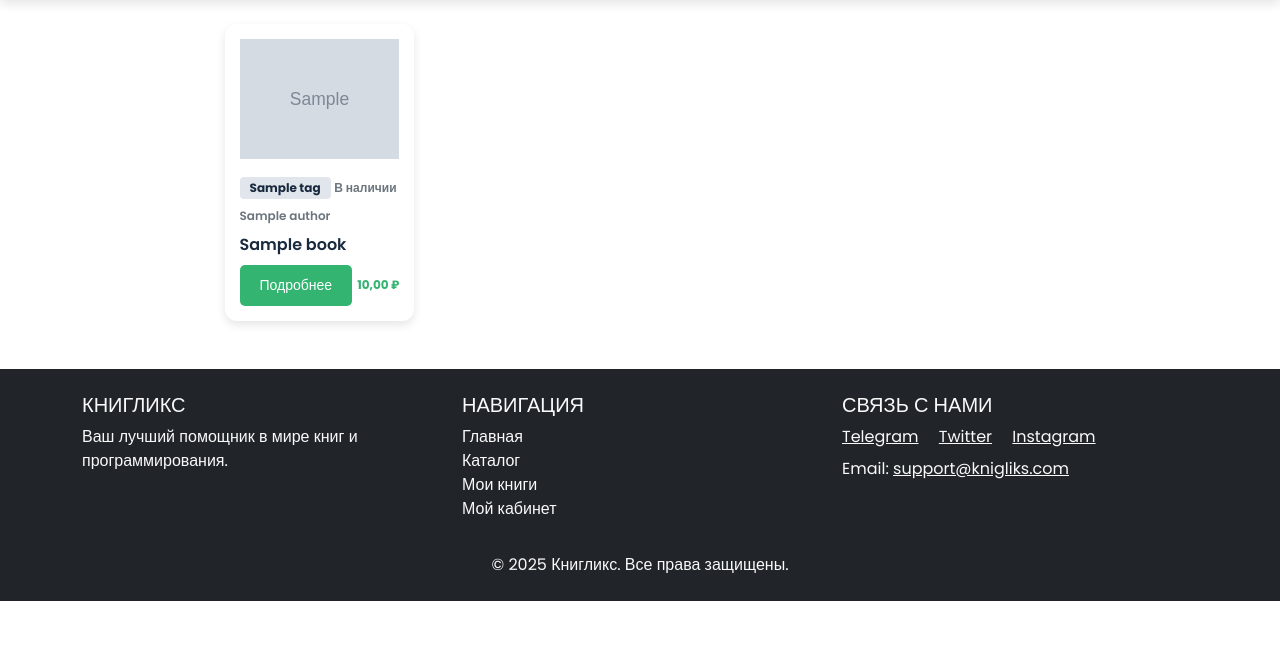
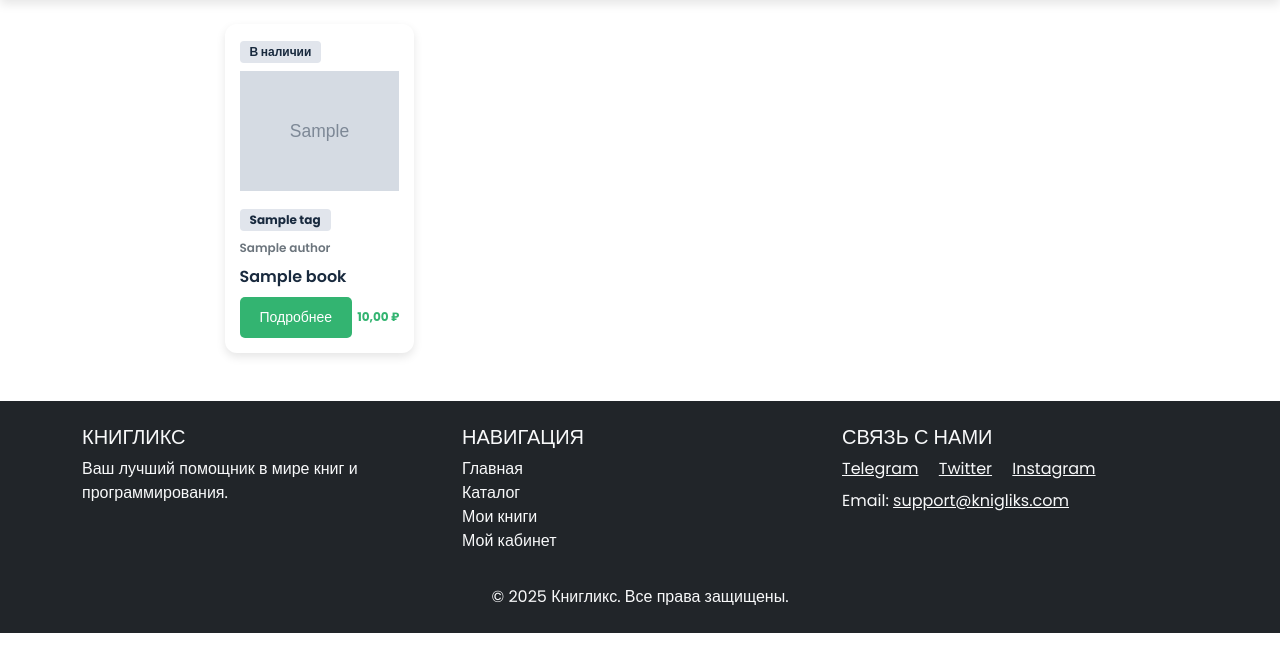
Before and after one commit to abortacc/book_shop, a Django app: page /catalog/ in a window 1280 px wide. Shown: the part 62-734 px from the top of the page. Run offline with Django 5.2, Linux system fonts and the light colour scheme; tables that the repository leaves empty hold one stand-in row (values such as "Sample post"); grey boxes marked "Sample" are stand-in pictures; some libraries are stand-ins or nearby versions.

Commit message:
Replace truncatewords with truncatechars in cards

```diff
--- a/book_shop/templates/includes/book_card.html
+++ b/book_shop/templates/includes/book_card.html
@@ -8,7 +8,7 @@
             {% endfor %}
             <span class="badge custom-badge me-1">{{ book.category.title }}</span>
         </div>
-        <p class="mb-2">{{ book.title }}</p>
+        <p class="mb-2">{{ book.title|truncatechars:30 }}</p>
         <div class="d-flex justify-content-between align-items-center">
             <button class="btn btn-custom">Подробнее</button>
             <p class="price mb-0">{{ book.price }} ₽</p>
--- a/book_shop/templates/includes/catalog_card.html
+++ b/book_shop/templates/includes/catalog_card.html
@@ -3,24 +3,27 @@
 <div class="col-md-3">
     <div class="book-card">
 
+        <div>
+            {% if book.is_avaible %}
+                <span class="badge custom-badge mb-2">В наличии</span>
+            {% else  %}
+                <span class="badge custom-badge mb-2">Не в наличии</span>
+            {% endif %}
+        </div>
+
         <a href="#">
             <img src="{{ book.cover_image.url }}" class="img-fluid mb-3" alt="Обложка книги">
         </a>
 
-        <div class="justify-content-between align-items-center mb-2">
+        <div class="justify-content-left align-items-center mb-2">
             {% for tag in book.tags.all|slice:":2"  %}
                 <span class="badge custom-badge">{{ tag.name }}</span>
             {% endfor %}
-            {% if book.is_avaible %}
-                <span class="text-muted small">В наличии</span>
-            {% else  %}
-                <span class="text-muted small">Не в наличии</span>
-            {% endif %}
         </div>
 
         <div class="book-card-info">
             <p class="text-muted small mb-2">{{ book.author }}</p>
-            <p class="mb-2">{{ book.title|truncatewords:4 }}</p>
+            <p class="mb-2">{{ book.title|truncatechars:30 }}</p>
         </div>
 
         <div class="d-flex justify-content-between align-items-center">
--- a/book_shop/templates/includes/small_book_card.html
+++ b/book_shop/templates/includes/small_book_card.html
@@ -2,6 +2,6 @@
     <div class="small-book-card p-2">
         <a href="#"><img src={{ book.cover_image.url }} alt="Книга"></a>
         <p class="author">{{ book.author }}</p>
-        <p>{{ book.title|truncatewords:5 }}</p>
+        <p>{{ book.title|truncatechars:30 }}</p>
     </div>
 </div>
```
Also changed, not shown: book_shop/media/books/covers/Screenshot_10.png (added), book_shop/media/books/covers/Screenshot_8.png (added), book_shop/media/books/covers/Screenshot_9.png (added).
